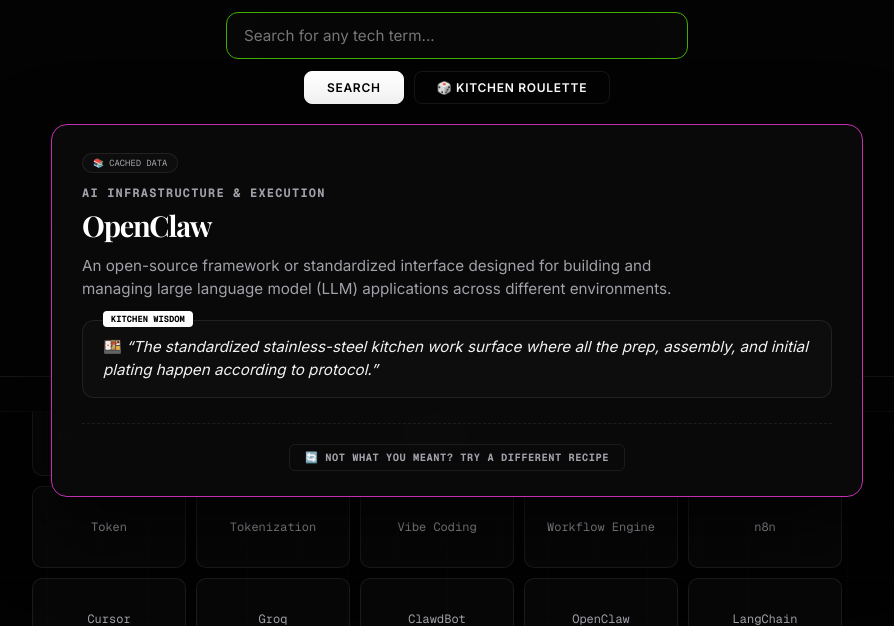
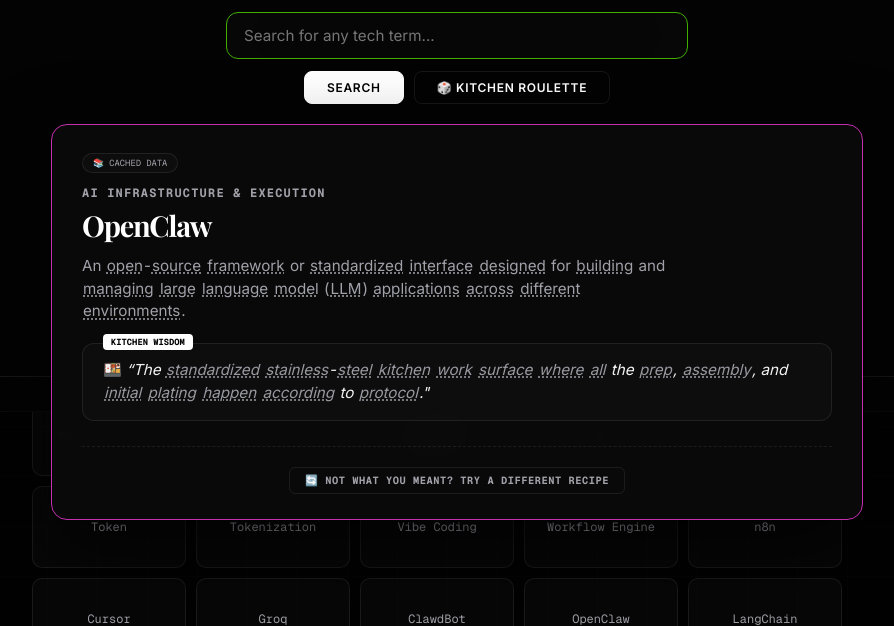
Before and after one commit to sz-ccc/tech-analogy-app, a website: page index.html in a window 1280 px wide. Both pictures are taken after a click on the element "OpenClaw". Shown: the part 174-800 px from the top of the page, without its empty margins (203-1097 px from the left). Drawn offline with nearby package versions, Linux system fonts and the light colour scheme.

Commit message:
Add term linking functionality: Introduce term-link class for clickable terms, enhance explanation and analogy rendering with linkified terms, and implement keyboard accessibility for term interactions.

```diff
--- a/index.html
+++ b/index.html
@@ -185,6 +185,32 @@
         .term-name { font-size: 1.8rem; font-family: 'Playfair Display', serif; margin: 0 0 8px 0; color: white; line-height: 1; letter-spacing: -0.04em; }
         .explanation-text { font-size: 0.95rem; color: var(--text-secondary); line-height: 1.5; max-width: 600px; }
 
+        .term-link {
+            color: var(--neon-green);
+            text-decoration: underline;
+            text-underline-offset: 2px;
+            cursor: pointer;
+            border-radius: 2px;
+            padding: 0 1px;
+            transition: color 0.2s var(--ease-out-expo), background 0.2s;
+        }
+        .term-link:hover {
+            color: #fff;
+            background: rgba(56, 176, 0, 0.15);
+        }
+        .term-link:focus {
+            outline: none;
+            background: rgba(56, 176, 0, 0.2);
+        }
+        .term-link--search {
+            text-decoration-style: dotted;
+            color: var(--text-secondary);
+        }
+        .term-link--search:hover {
+            color: var(--neon-green);
+            text-decoration-style: solid;
+        }
+
         .library-title { text-align: center; font-family: 'Geist Mono', monospace; color: var(--text-secondary); font-size: 0.7rem; margin: 0; letter-spacing: 0.3em; text-transform: uppercase; font-weight: 500; opacity: 0.5; }
 
         .term-grid { display: grid; grid-template-columns: repeat(auto-fill, minmax(140px, 1fr)); gap: 10px; padding: 15px 20px 40px; }
@@ -260,6 +286,61 @@
 
     function escHtml(s) {
         return String(s ?? '').replace(/&/g, '&amp;').replace(/</g, '&lt;').replace(/>/g, '&gt;').replace(/"/g, '&quot;');
+    }
+
+    function escapeRegex(s) {
+        return String(s).replace(/[.*+?^${}()|[\]\\]/g, '\\$&');
+    }
+
+    const STOPWORDS = new Set(['a', 'an', 'the', 'is', 'are', 'was', 'were', 'be', 'been', 'being', 'have', 'has', 'had', 'do', 'does', 'did', 'will', 'would', 'could', 'should', 'may', 'might', 'must', 'shall', 'can', 'need', 'dare', 'to', 'of', 'in', 'on', 'for', 'with', 'at', 'by', 'from', 'as', 'into', 'through', 'during', 'before', 'after', 'and', 'but', 'or', 'nor', 'so', 'yet', 'if', 'then', 'than', 'that', 'this', 'it', 'its']);
+
+    function linkifyTerms(text, termsList) {
+        const escaped = text ? escHtml(text) : '';
+        if (!escaped) return '';
+
+        let out = escaped;
+        const placeholders = [];
+
+        if (termsList && termsList.length > 0) {
+            const terms = termsList
+                .map((t) => (typeof t === 'string' ? t : (t && t.term) ? t.term : ''))
+                .filter(Boolean)
+                .sort((a, b) => b.length - a.length);
+            for (const term of terms) {
+                const escapedTerm = escHtml(term);
+                if (!escapedTerm) continue;
+                const re = new RegExp(escapeRegex(escapedTerm), 'gi');
+                out = out.replace(re, (match) => {
+                    const id = placeholders.length;
+                    placeholders.push({ display: match, term: term });
+                    return '\uFFFC' + id + '\uFFFC';
+                });
+            }
+            out = out.replace(/\uFFFC(\d+)\uFFFC/g, (_, id) => {
+                const p = placeholders[parseInt(id, 10)];
+                if (!p) return '';
+                return '<span class="term-link" data-term="' + escHtml(p.term) + '" role="button" tabindex="0">' + p.display + '</span>';
+            });
+        }
+
+        const spanRegex = /<span class="term-link" [^>]*>[\s\S]*?<\/span>/gi;
+        const parts = out.split(spanRegex);
+        const spans = out.match(spanRegex) || [];
+        const rebuilt = [];
+        for (let i = 0; i < parts.length; i++) {
+            rebuilt.push(wrapSearchableWords(parts[i]));
+            if (i < spans.length) rebuilt.push(spans[i]);
+        }
+        return rebuilt.join('');
+    }
+
+    function wrapSearchableWords(segment) {
+        if (!segment) return segment;
+        return segment.replace(/\b(\w+)\b/g, (match) => {
+            if (STOPWORDS.has(match.toLowerCase())) return match;
+            if (match.length < 2) return match;
+            return '<span class="term-link term-link--search" data-term="' + escHtml(match) + '" role="button" tabindex="0">' + match + '</span>';
+        });
     }
 
     async function updatePantry() {
@@ -338,10 +419,10 @@
                 </span>
                 <div id="resCategory" style="color: var(--text-secondary); font-size: 0.75rem; font-family: 'Geist Mono', monospace; font-weight: 700; text-transform: uppercase; letter-spacing: 0.1em; margin-bottom: 10px; opacity: 0;">${escHtml(data.category)}</div>
                 <h2 id="resName" class="term-name" style="opacity: 0;">${escHtml(data.term)}</h2>
-                <p id="resExp" class="explanation-text" style="opacity: 0;">${escHtml(data.explanation)}</p>
+                <p id="resExp" class="explanation-text" style="opacity: 0;">${linkifyTerms(data.explanation, masterList)}</p>
                 <div id="resAnalogy" class="analogy-container" style="opacity: 0;">
                     <div class="analogy-label">Kitchen Wisdom</div>
-                    <div class="analogy-text">“${data.analogy}”</div>
+                    <div class="analogy-text">“${linkifyTerms(data.analogy, masterList)}"</div>
                 </div>
                 <div class="feedback-section" style="opacity: 0;" id="resFeedback">
                     <button type="button" class="alt-meaning-btn">🔄 Not what you meant? Try a different recipe</button>
@@ -353,6 +434,23 @@
         if (altBtn) altBtn.addEventListener('click', () => handleSearch(data.term, true));
 
         const card = document.getElementById('resultCard');
+        card.addEventListener('click', (e) => {
+            const link = e.target.closest('.term-link');
+            if (link) {
+                e.preventDefault();
+                const term = link.getAttribute('data-term');
+                if (term) handleSearch(term);
+            }
+        });
+        card.addEventListener('keydown', (e) => {
+            if (e.key !== 'Enter' && e.key !== ' ') return;
+            const link = e.target.closest('.term-link');
+            if (link) {
+                e.preventDefault();
+                const term = link.getAttribute('data-term');
+                if (term) handleSearch(term);
+            }
+        });
         setTimeout(() => {
             card.style.transition = "all 0.8s var(--ease-out-expo), border-color 1.5s ease";
             card.style.opacity = "1";
```
